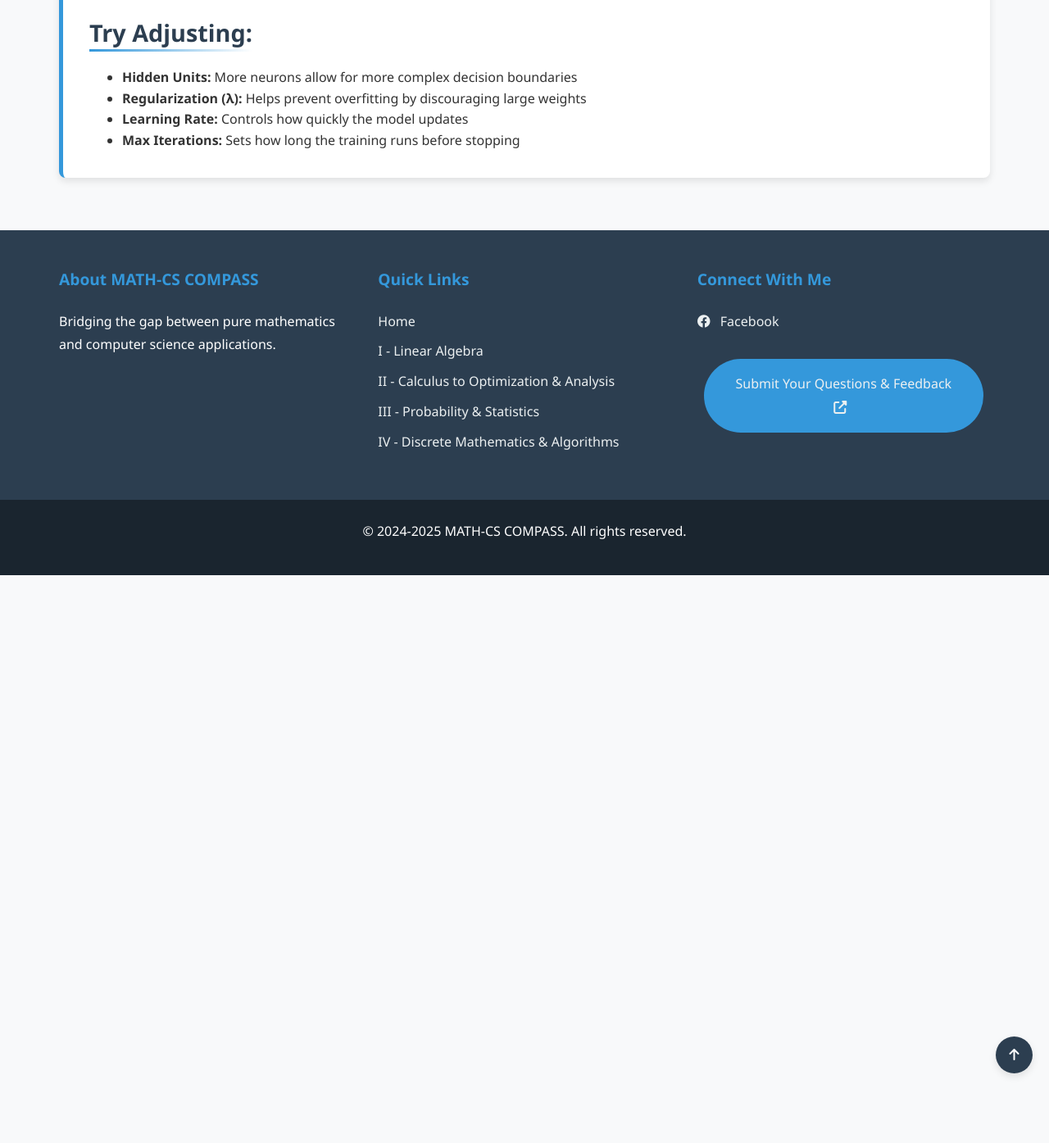
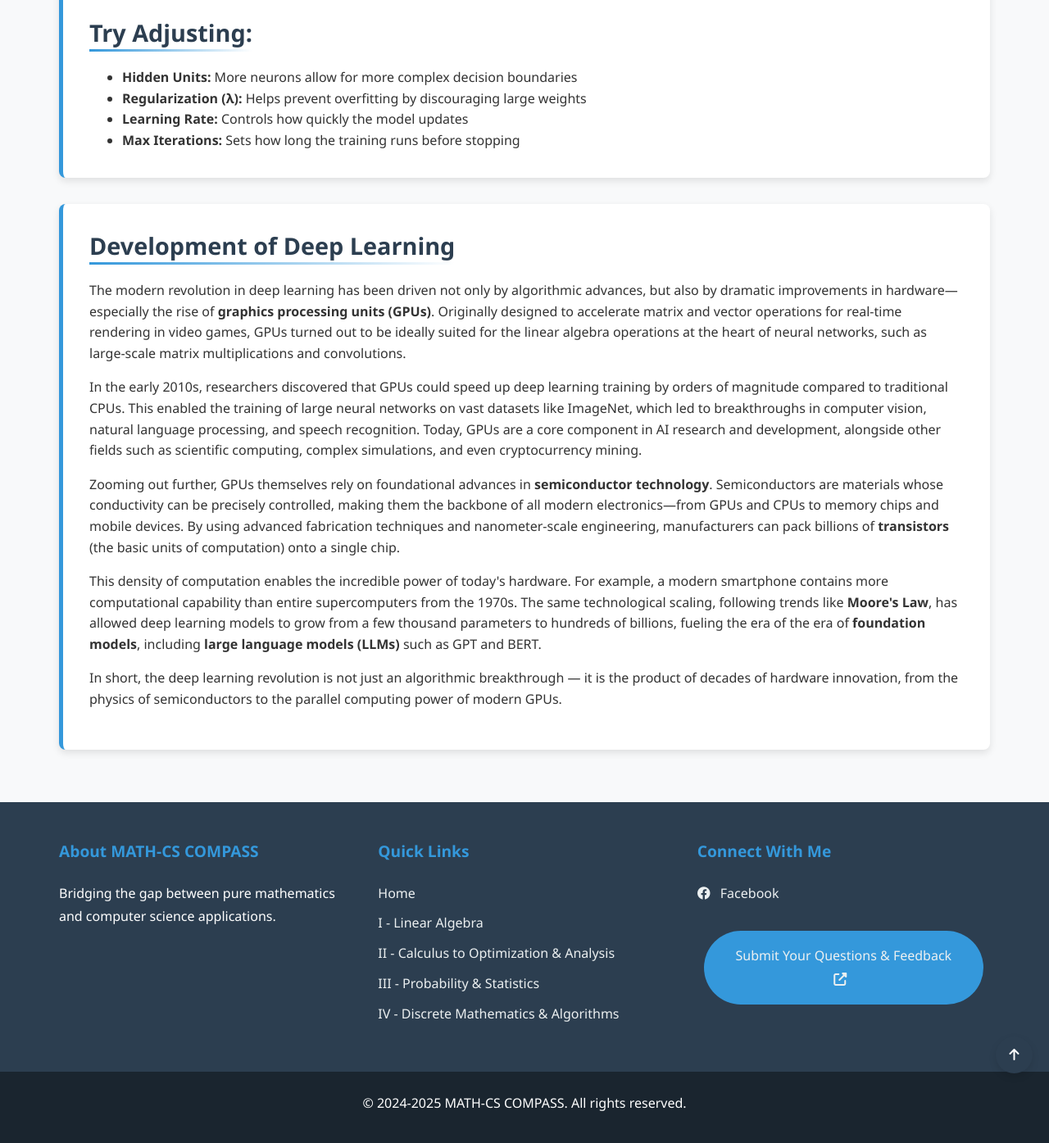
Before and after one commit to Yusukey01/yusukey01.github.io, a Jekyll site: the page built from Mathematics/Machine_learning/neural_networks.html, in a window 1280 px wide and 1400 px high, scrolled down 5683 px. Shown: the top 1395 px of the window at 82% size. Built offline with Jekyll 4.4.1, drawn with Linux system fonts in a browser that asks for light colours; before the commit the page ends 6385 px from its top, so only the background shows below that; some of the changed text lies outside the part shown.

Commit message:
update NNs contents

```diff
--- a/Mathematics/Machine_learning/ml.html
+++ b/Mathematics/Machine_learning/ml.html
@@ -107,6 +107,7 @@ uses_python: false
                             <span>Backpropagation</span>
                             <span>Gradient clipping</span>
                             <span>Exploding gradients</span>
+                            <span>Graphics processing units (GPUs)</span>
                         </div>
                     </div>
 
--- a/Mathematics/Machine_learning/neural_networks.html
+++ b/Mathematics/Machine_learning/neural_networks.html
@@ -18,6 +18,7 @@ uses_python: false
             <a href="#activation">Activation Functions</a>
             <a href="#learning">Learning in Neural Networks</a>
             <a href="#demo">Neural Networks Demo</a>
+            <a href="#GPU">Development of Deep Learning</a>
         </div>
 
         <div class="container">
@@ -224,6 +225,41 @@ uses_python: false
                 </ul>
             </section>
 
+            <section id="GPU" class="section-content">
+  <h2>Development of Deep Learning</h2>
+
+  <p>
+    The modern revolution in deep learning has been driven not only by algorithmic advances, but also by dramatic improvements in hardware—especially the rise of
+    <strong>graphics processing units (GPUs)</strong>. Originally designed to accelerate matrix and vector operations for real-time rendering in video games, GPUs
+    turned out to be ideally suited for the linear algebra operations at the heart of neural networks, such as large-scale matrix multiplications and convolutions.
+  </p>
+
+  <p>
+    In the early 2010s, researchers discovered that GPUs could speed up deep learning training by orders of magnitude compared to traditional CPUs. This enabled the
+    training of large neural networks on vast datasets like ImageNet, which led to breakthroughs in computer vision, natural language processing, and speech recognition.
+    Today, GPUs are a core component in AI research and development, alongside other fields such as scientific computing, complex simulations, and even cryptocurrency mining.
+  </p>
+
+  <p>
+    Zooming out further, GPUs themselves rely on foundational advances in <strong>semiconductor technology</strong>. Semiconductors are materials whose conductivity can
+    be precisely controlled, making them the backbone of all modern electronics—from GPUs and CPUs to memory chips and mobile devices. By using advanced fabrication
+    techniques and nanometer-scale engineering, manufacturers can pack billions of <strong>transistors</strong> (the basic units of computation) onto a single chip.
+  </p>
+
+  <p>
+    This density of computation enables the incredible power of today's hardware. For example, a modern smartphone contains more computational capability than entire
+    supercomputers from the 1970s. The same technological scaling, following trends like <strong>Moore's Law</strong>, has allowed deep learning models to grow
+    from a few thousand parameters to hundreds of billions, fueling the era of the era of <strong>foundation models</strong>, including <strong>large language models (LLMs)</strong>
+    such as GPT and BERT.
+  </p>
+
+  <p>
+    In short, the deep learning revolution is not just an algorithmic breakthrough — it is the product of decades of hardware innovation, from the physics of
+    semiconductors to the parallel computing power of modern GPUs.
+  </p>
+</section>
+
+
         </div>
         <script src="/js/main.js"></script>
         <script src="/js/intro_nn.js"></script>
```
